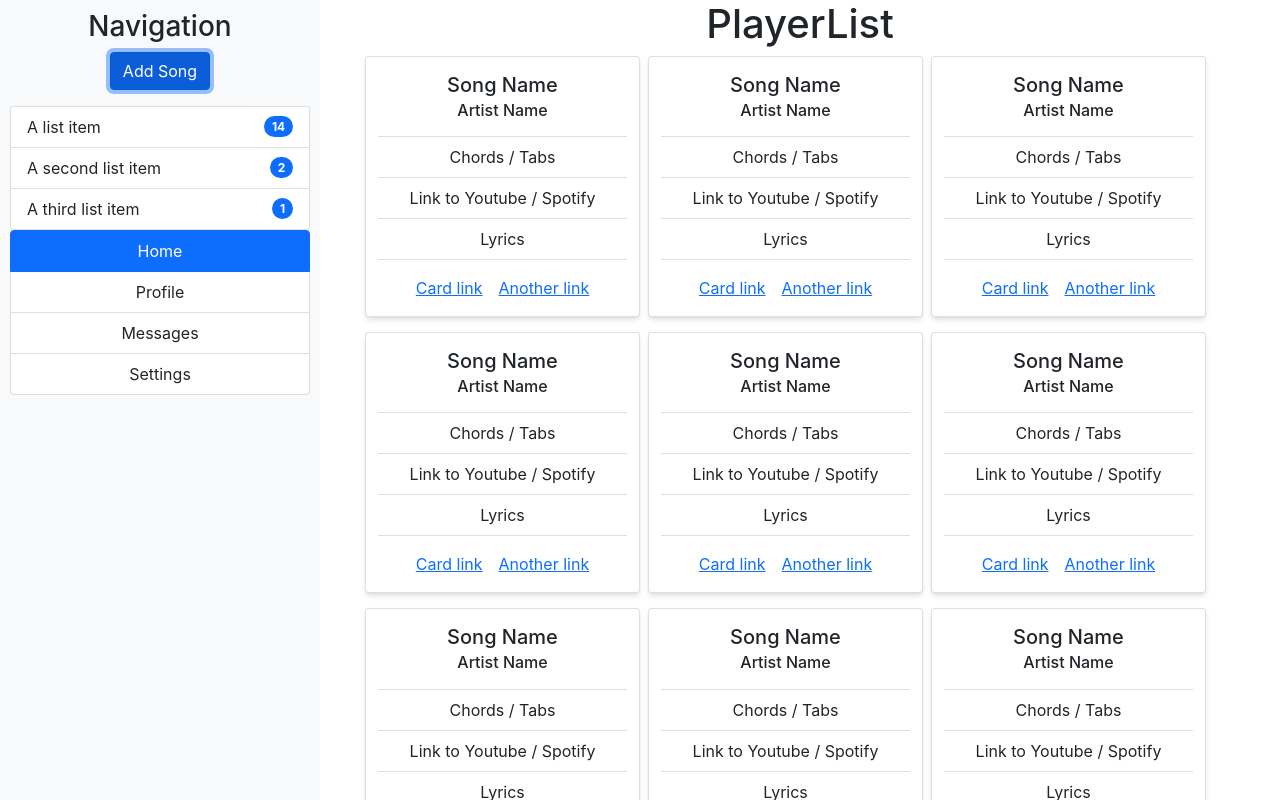
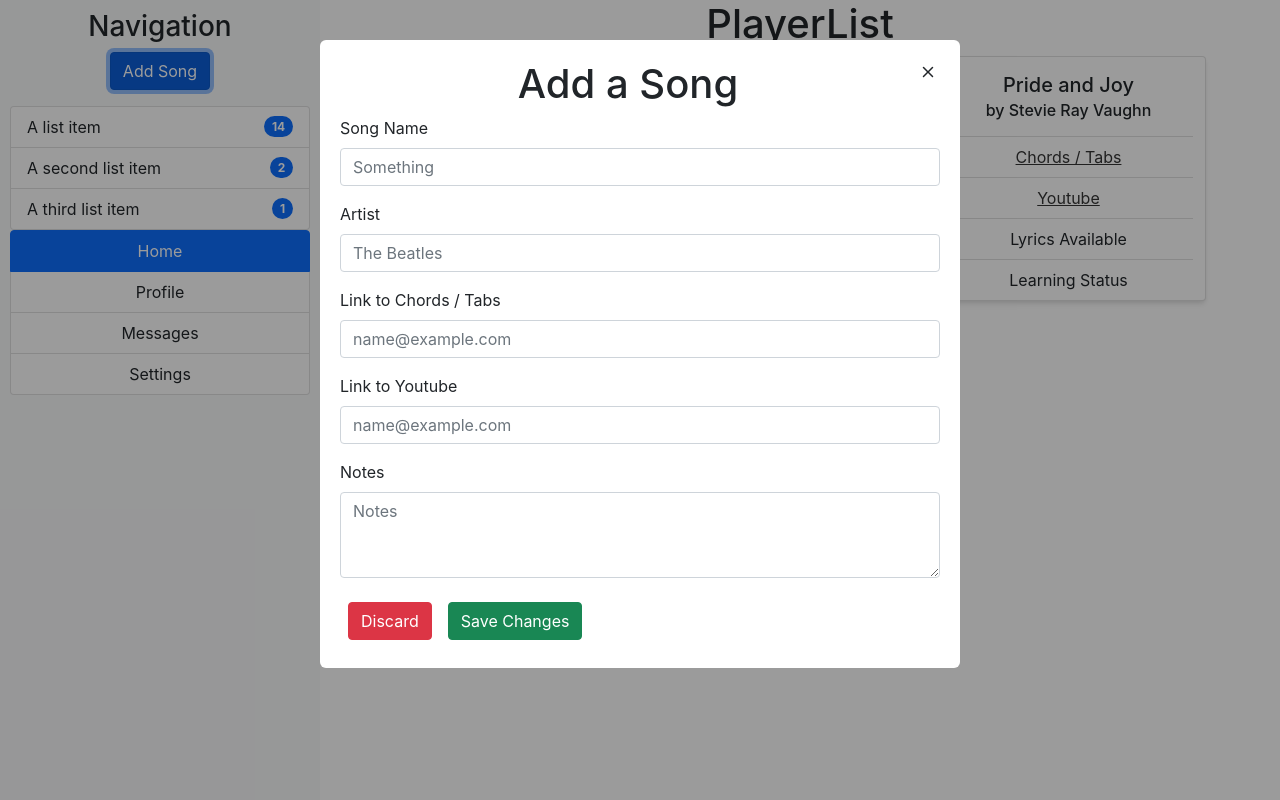
Before and after one commit to willconnell/PlayerList, a React (Create React App) app: page / in a window 1280 px wide. Both pictures are taken after a click on the button "Add Song". Shown: the top 800 px of the page. Built offline with nearby package versions, Linux system fonts and the light colour scheme.

Commit message:
created AddModal element

```diff
--- a/package.json
+++ b/package.json
@@ -8,6 +8,7 @@
     "@testing-library/user-event": "^12.8.3",
     "react": "^17.0.2",
     "react-dom": "^17.0.2",
+    "react-icons": "^4.2.0",
     "react-scripts": "4.0.3",
     "web-vitals": "^1.1.2"
   },
--- a/src/App.js
+++ b/src/App.js
@@ -1,38 +1,66 @@
-import logo from "./logo.svg";
 import "./App.css";
+import { useState } from "react";
 import Sidebar from "./components/Sidebar.js";
-import Card from "./components/Card.js";
+import Cards from "./components/Cards.js";
+import Heading from "./components/Heading.js";
+
+import AddModal from "./components/AddModal.js";
 
 function App() {
+  const [addShowing, setAddShowing] = useState(false);
+  const [songs, setSongs] = useState([
+    {
+      id: 1,
+      name: "Something",
+      artist: "The Beatles",
+      chords: "",
+      youtube: "",
+      status: "",
+      lyrics: "",
+    },
+    {
+      id: 2,
+      name: "Neon",
+      artist: "John Mayer",
+      chords: "",
+      youtube: "",
+      status: "",
+      lyrics: "",
+    },
+    {
+      id: 3,
+      name: "Pride and Joy",
+      artist: "Stevie Ray Vaughn",
+      chords: "",
+      youtube: "",
+      status: "",
+      lyrics: "",
+    },
+  ]);
+
+  const toggleAddShowing = () => {
+    setAddShowing(!addShowing);
+  };
+
+  const saveSong = () => {
+    setAddShowing(!addShowing);
+    console.log("save new song info");
+  };
+
   return (
     <div className="App">
-      <Sidebar />
-      <div className="offset-3">
-        <h1>PlayerList</h1>
-      </div>
+      <Sidebar toggle={toggleAddShowing} />
+      {addShowing && <AddModal toggle={toggleAddShowing} save={saveSong} />}
+
+      <Heading />
       <div className="container">
         <div className="row offset-3 d-flex justify-content-around">
-          <Card />
-          <Card />
-          <Card />
-          <Card />
-          <Card />
-          <Card />
-          <Card />
-          <Card />
-          <Card />
-          <Card />
-          <Card />
-          <Card />
-          <p>
-            "Lorem ipsum dolor sit amet, consectetur adipiscing elit, sed do
-            eiusmod tempor incididunt ut labore et dolore magna aliqua. Ut enim
-            ad minim veniam, quis nostrud exercitation ullamco laboris nisi ut
-            aliquip ex ea commodo consequat. Duis aute irure dolor in
-            reprehenderit in voluptate velit esse cillum dolore eu fugiat nulla
-            pariatur. Excepteur sint occaecat cupidatat non proident, sunt in
-            culpa qui officia deserunt mollit anim id est laborum."
-          </p>
+          <Cards songs={songs} />
+          {/* {songs.length === 0 ? (
+            <p>No Songs to Show</p>
+          ) : (
+            <Cards songs={songs} />
+          )} */}
         </div>
       </div>
     </div>
--- /dev/null
+++ b/src/components/AddModal.css
@@ -0,0 +1,18 @@
+/* .backdrop {
+  position: fixed;
+  top: 0;
+  left: 0;
+  width: 100%;
+  height: 100vh;
+  z-index: 10;
+  background: rgba(0, 0, 0, 0.75);
+}
+
+.modal {
+  position: fixed;
+  top: 30vh;
+  left: 10%;
+  width: 80%;
+  z-index: 100;
+  overflow: hidden;
+} */
--- /dev/null
+++ b/src/components/AddModal.js
@@ -0,0 +1,80 @@
+import React from "react";
+import { BsX } from "react-icons/bs";
+
+const AddModal = (props) => {
+  return (
+    <>
+      <div className="backdrop" />
+      <div className="addmodal">
+        <div className="modalheading d-flex justify-content-between">
+          <span />
+          <h1 style={{ textAlign: "center" }}>Add a Song</h1>
+          <BsX className="modalX" onClick={props.toggle} />
+        </div>
+        <div className="mb-3">
+          <label for="exampleFormControlInput1" className="form-label">
+            Song Name
+          </label>
+          <input
+            type="email"
+            className="form-control"
+            id="exampleFormControlInput1"
+            placeholder="Something"
+          />
+        </div>
+        <div className="mb-3">
+          <label for="exampleFormControlInput1" className="form-label">
+            Artist
+          </label>
+          <input
+            type="email"
+            className="form-control"
+            id="exampleFormControlInput1"
+            placeholder="The Beatles"
+          />
+        </div>
+        <div className="mb-3">
+          <label for="exampleFormControlInput1" className="form-label">
+            Link to Chords / Tabs
+          </label>
+          <input
+            type="email"
+            className="form-control"
+            id="exampleFormControlInput1"
+            placeholder="name@example.com"
+          />
+        </div>
+        <div className="mb-3">
+          <label for="exampleFormControlInput1" className="form-label">
+            Link to Youtube
+          </label>
+          <input
+            type="email"
+            className="form-control"
+            id="exampleFormControlInput1"
+            placeholder="name@example.com"
+          />
+        </div>
+        <div className="mb-3">
+          <label for="exampleFormControlTextarea1" className="form-label">
+            Notes
+          </label>
+          <textarea
+            className="form-control"
+            id="exampleFormControlTextarea1"
+            rows="3"
+            placeholder="Notes"
+          ></textarea>
+        </div>
+        <button className="btn btn-danger m-2" onClick={props.toggle}>
+          Discard
+        </button>
+        <button className="btn btn-success m-2" onClick={props.save}>
+          Save Changes
+        </button>
+      </div>
+    </>
+  );
+};
+
+export default AddModal;
--- a/src/components/Card.js
+++ b/src/components/Card.js
@@ -1,11 +1,11 @@
 import React from "react";
 
-const Card = () => {
+const Card = (props) => {
   return (
     <div className="card">
       <div className="card-body">
-        <h5 className="card-title">Song Name</h5>
-        <h6 className="card-subtitle">Artist Name</h6>
+        <h5 className="card-title">{props.name}</h5>
+        <h6 className="card-subtitle">by {props.artist}</h6>
         {/* <p className="card-text">
           Some quick example text to build on the card title and make up the
           bulk of the card's content.
@@ -13,18 +13,21 @@ const Card = () => {
       </div>
 
       <ul className="list-group list-group-flush">
-        <li className="list-group-item">Chords / Tabs</li>
-        <li className="list-group-item">Link to Youtube / Spotify</li>
-        <li className="list-group-item">Lyrics</li>
+        <li className="list-group-item">
+          {" "}
+          <a href="#link" className="card-link">
+            Chords / Tabs
+          </a>
+        </li>
+        <li className="list-group-item">
+          {" "}
+          <a href="#link" className="card-link">
+            Youtube
+          </a>
+        </li>
+        <li className="list-group-item">Lyrics Available</li>
+        <li className="list-group-item">Learning Status</li>
       </ul>
-      <div className="card-body">
-        <a href="#" className="card-link">
-          Card link
-        </a>
-        <a href="#" className="card-link">
-          Another link
-        </a>
-      </div>
     </div>
   );
 };
--- /dev/null
+++ b/src/components/Cards.js
@@ -0,0 +1,21 @@
+import Card from "./Card.js";
+
+const Cards = (props) => {
+  return (
+    <>
+      {props.songs.map((song) => (
+        <Card
+          key={song.id}
+          name={song.name}
+          artist={song.artist}
+          chords={song.chords}
+          youtube={song.youtube}
+          status={song.status}
+          lyrics={song.lyrics}
+        />
+      ))}
+    </>
+  );
+};
+
+export default Cards;
--- /dev/null
+++ b/src/components/Heading.js
@@ -0,0 +1,11 @@
+import React from "react";
+
+const Heading = () => {
+  return (
+    <div className="offset-3">
+      <h1>PlayerList</h1>
+    </div>
+  );
+};
+
+export default Heading;
--- a/src/components/Sidebar.js
+++ b/src/components/Sidebar.js
@@ -1,31 +1,33 @@
 import React from "react";
 
-const Sidebar = () => {
+const Sidebar = (props) => {
   return (
     <div className="leftnav bg-light col-3">
       <h3>Navigation</h3>
       <p>
-        <button className="btn btn-primary">Add Song</button>
+        <button className="btn btn-primary" onClick={props.toggle}>
+          Add Song
+        </button>
       </p>
 
-      <ul class="list-group">
-        <button class="list-group-item d-flex justify-content-between align-items-center">
+      <ul className="list-group">
+        <button className="list-group-item d-flex justify-content-between align-items-center">
           A list item
-          <span class="badge bg-primary rounded-pill">14</span>
+          <span className="badge bg-primary rounded-pill">14</span>
         </button>
-        <button class="list-group-item d-flex justify-content-between align-items-center">
+        <button className="list-group-item d-flex justify-content-between align-items-center">
           A second list item
-          <span class="badge bg-primary rounded-pill">2</span>
+          <span className="badge bg-primary rounded-pill">2</span>
         </button>
-        <button class="list-group-item d-flex justify-content-between align-items-center">
+        <button className="list-group-item d-flex justify-content-between align-items-center">
           A third list item
-          <span class="badge bg-primary rounded-pill">1</span>
+          <span className="badge bg-primary rounded-pill">1</span>
         </button>
       </ul>
 
-      <div class="list-group" id="list-tab" role="tablist">
+      <div className="list-group" id="list-tab" role="tablist">
         <button
-          class="list-group-item list-group-item-action active"
+          className="list-group-item list-group-item-action active"
           id="list-home-list"
           data-bs-toggle="list"
           href="#list-home"
@@ -35,7 +37,7 @@ const Sidebar = () => {
           Home
         </button>
         <button
-          class="list-group-item list-group-item-action"
+          className="list-group-item list-group-item-action"
           id="list-profile-list"
           data-bs-toggle="list"
           href="#list-profile"
@@ -45,7 +47,7 @@ const Sidebar = () => {
           Profile
         </button>
         <button
-          class="list-group-item list-group-item-action"
+          className="list-group-item list-group-item-action"
           id="list-messages-list"
           data-bs-toggle="list"
           href="#list-messages"
@@ -55,7 +57,7 @@ const Sidebar = () => {
           Messages
         </button>
         <button
-          class="list-group-item list-group-item-action"
+          className="list-group-item list-group-item-action"
           id="list-settings-list"
           data-bs-toggle="list"
           href="#list-settings"
--- a/src/index.css
+++ b/src/index.css
@@ -43,9 +43,49 @@ code {
   }
 } */
 
+.backdrop {
+  position: fixed;
+  top: 0;
+  left: 0;
+  width: 100%;
+  height: 100vh;
+  z-index: 10;
+  background: rgba(0, 0, 0, 0.392);
+}
+
+.addmodal {
+  position: fixed;
+  top: 5vh;
+  left: 5%;
+  width: 90%;
+  z-index: 101;
+  overflow: hidden;
+  background-color: white;
+  border-radius: 6px;
+  padding: 20px;
+  text-align: left;
+  max-height: 90vh;
+  overflow-y: auto;
+}
+
+.modalX {
+  cursor: pointer;
+  text-align: right;
+  font-size: x-large;
+}
+
+.card-link {
+  color: rgb(52, 52, 52);
+}
+
 /* large size */
 @media (min-width: 992px) {
   .card {
     width: 275px;
   }
+
+  .addmodal {
+    left: 25%;
+    width: 50%;
+  }
 }
```
Also changed, not shown: 1 other file (tests, documents, lock files or other folders).
